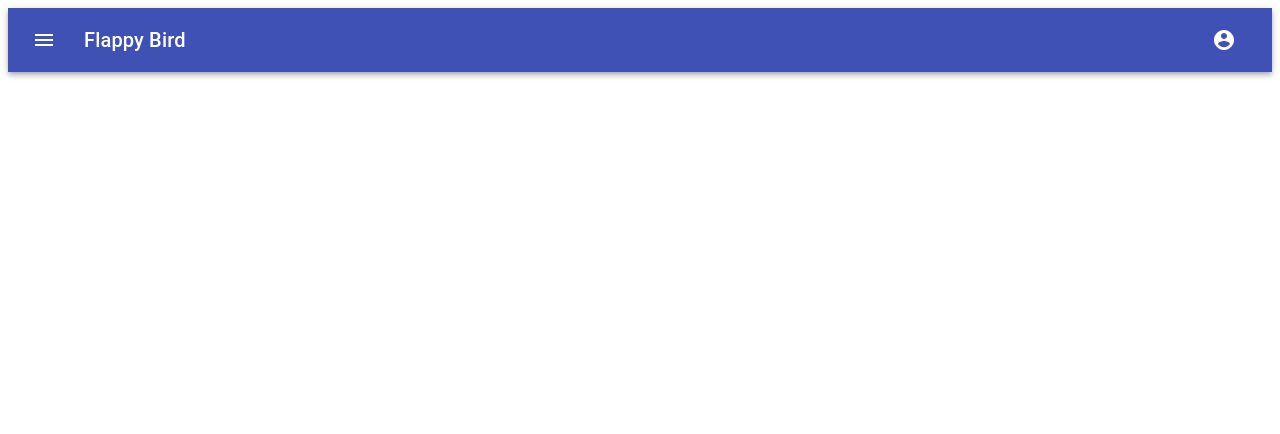
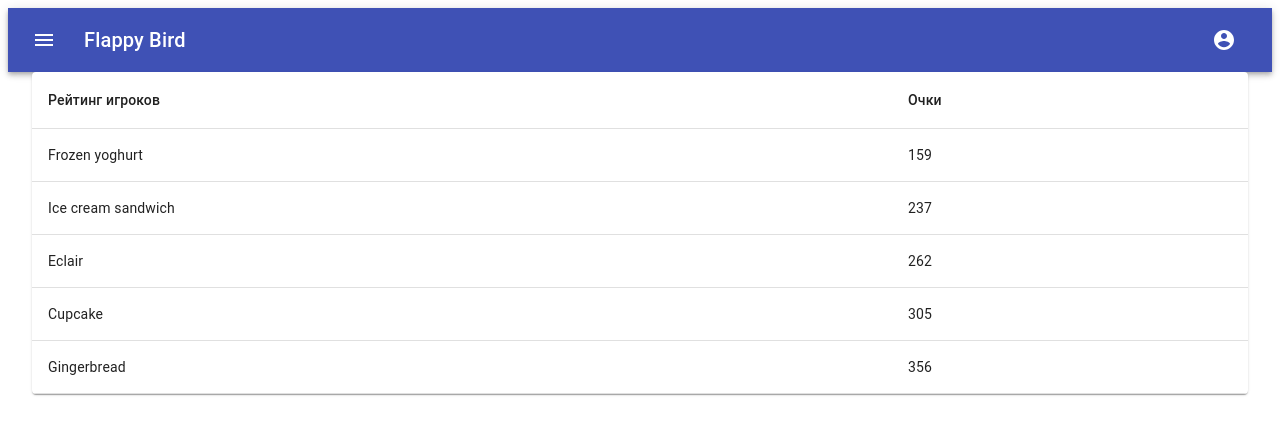
Before and after one commit to Bucharest-team/flappy-bird, a React app: page /leaderboard in a window 1280 px wide. Shown: the top 434 px of the page. Built offline with nearby package versions, Linux system fonts and the light colour scheme; the HTML template or start-up script is replaced by a standard one; what emotion-normalize would draw is missing.

Commit message:
add leaderboard template

```diff
--- a/src/app.tsx
+++ b/src/app.tsx
@@ -8,6 +8,7 @@
 import { Main } from './pages/main';
 import { Login, Register } from './pages/auth';
 import { Profile } from './pages/profile';
+import { Leaderboard } from './pages/leaderboard';
 
 export const App = () => {
     const dispatch = useDispatch();
@@ -24,6 +25,7 @@
                 <Route exact path={NavigationList.Login} component={Login} />
                 <Route exact path={NavigationList.Register} component={Register} />
                 <Route exact path={NavigationList.Profile} component={Profile} />
+                <Route exact path="/leaderboard" component={Leaderboard} />
             </Switch>
         </ReactRouter>
     );
--- /dev/null
+++ b/src/pages/leaderboard/index.ts
@@ -0,0 +1 @@
+export { Leaderboard } from './leaderboard';
--- /dev/null
+++ b/src/pages/leaderboard/leaderboard.style.ts
@@ -0,0 +1,6 @@
+import Container from '@material-ui/core/Container';
+import styled from '@emotion/styled';
+
+export const ContainerStyled = styled(Container)`
+    margin-top: 48px;
+`;
--- /dev/null
+++ b/src/pages/leaderboard/leaderboard.tsx
@@ -0,0 +1,48 @@
+import React from 'react';
+import Table from '@material-ui/core/Table';
+import TableBody from '@material-ui/core/TableBody';
+import TableCell from '@material-ui/core/TableCell';
+import TableContainer from '@material-ui/core/TableContainer';
+import TableHead from '@material-ui/core/TableHead';
+import TableRow from '@material-ui/core/TableRow';
+import Paper from '@material-ui/core/Paper';
+import Container from '@material-ui/core/Container';
+
+function createData(name: string, calories: number, fat: number, carbs: number, protein: number) {
+    return { name, calories, fat, carbs, protein };
+}
+
+const rows = [
+    createData('Frozen yoghurt', 159, 6.0, 24, 4.0),
+    createData('Ice cream sandwich', 237, 9.0, 37, 4.3),
+    createData('Eclair', 262, 16.0, 24, 6.0),
+    createData('Cupcake', 305, 3.7, 67, 4.3),
+    createData('Gingerbread', 356, 16.0, 49, 3.9)
+];
+
+export const Leaderboard = () => {
+    return (
+        <Container>
+            <TableContainer component={Paper}>
+                <Table size="medium">
+                    <TableHead>
+                        <TableRow>
+                            <TableCell align="left">Рейтинг игроков</TableCell>
+                            <TableCell align="left">Очки</TableCell>
+                        </TableRow>
+                    </TableHead>
+                    <TableBody>
+                        {rows.map((row) => (
+                            <TableRow key={row.name}>
+                                <TableCell component="th" scope="row" align="left">
+                                    {row.name}
+                                </TableCell>
+                                <TableCell align="left">{row.calories}</TableCell>
+                            </TableRow>
+                        ))}
+                    </TableBody>
+                </Table>
+            </TableContainer>
+        </Container>
+    );
+};
```
